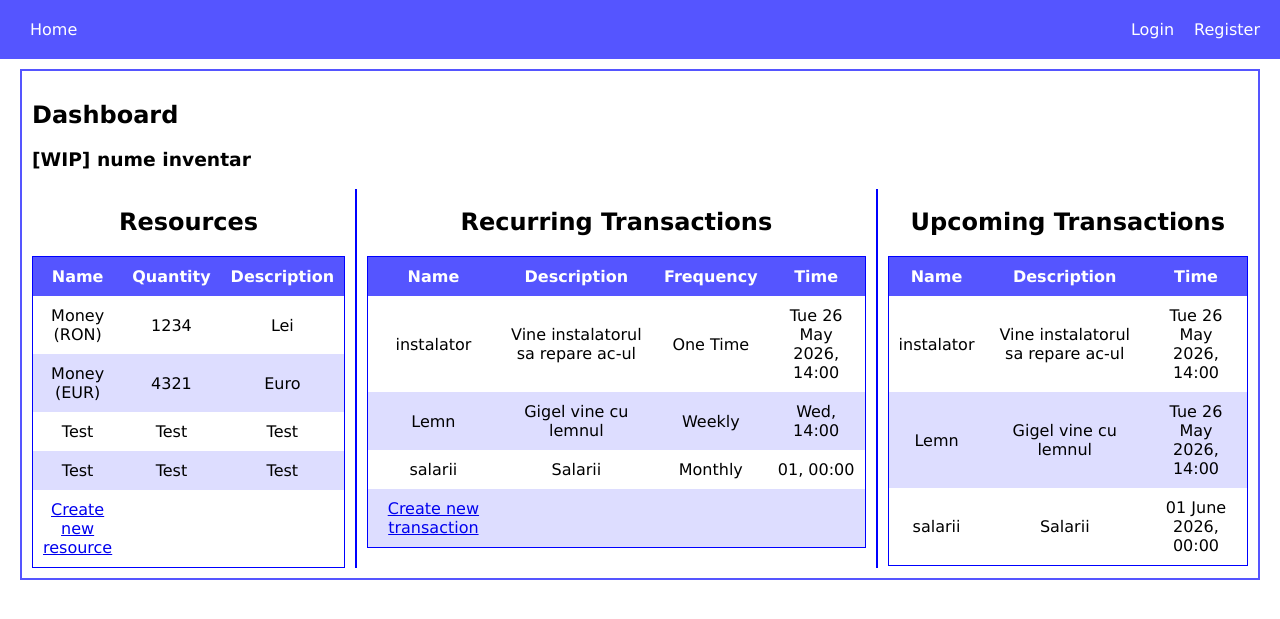
After one commit to Gheal06/resource-web-planner, a PHP site: page /app/views/inventory_view.php in a window 1280 px wide. The commit adds this page. Shown: the top 619 px of the page. Run offline with PHP 8.4, Linux system fonts and the light colour scheme; data that the repository does not hold is empty.

Commit message:
inventory_view

```diff
--- /dev/null
+++ b/php_dir/app/views/inventory_view.php
@@ -0,0 +1,12 @@
+<?php require_once __DIR__ . '/../../header.php'; ?>
+<div class="container full">
+    <h2>Dashboard</h2>
+    <h3>[WIP] nume inventar</h3>
+    <div class="split-container3 centerX">
+    <?php require_once __DIR__ . '/resources_view.php'; ?>
+    <?php require_once __DIR__ . '/transactions_view.php'; ?>
+    <?php require_once __DIR__ . '/upcoming_transactions.php'; ?>
+    </div>
+</div>
+    <!-- <p><a href="index.php?action=logout">Logout</a></p> -->
+<?php require_once __DIR__ . '/../../footer.php'; ?>
--- /dev/null
+++ b/php_dir/app/views/resources_view.php
@@ -0,0 +1,44 @@
+<div class="split-container3-l center-conent">
+<h2 class="center-content">Resources</h2>
+<table id="resource-table">
+    <thead>
+        <tr>
+            <th>Name</th>
+            <th>Quantity</th>
+            <th>Description</th>
+        </tr>
+    </thead>
+    <tbody>
+    <tr>
+        <td>Money (RON)</td>
+        <td>1234</td>
+        <td>Lei</td>
+    </tr>
+    <tr>
+        <td>Money (EUR)</td>
+        <td>4321</td>
+        <td>Euro</td>
+    </tr>
+
+    <tr>
+        <td>Test</td>
+        <td>Test</td>
+        <td>Test</td>
+    </tr>
+
+    <tr>
+        <td>Test</td>
+        <td>Test</td>
+        <td>Test</td>
+    </tr>
+
+    <tr>
+        <td><a href="index.php?action=create-resource">Create new resource</a></td>
+        <!-- de pus id-ul inventory-ului in linkul de mai sus -->
+
+        <td></td>
+        <td></td>
+    </tr>
+    </tbody>
+</table>
+</div>
--- /dev/null
+++ b/php_dir/app/views/transactions_view.php
@@ -0,0 +1,40 @@
+<div class="split-container3-m center-conent">
+<h2 class="center-content">Recurring Transactions</h2>
+<table id="transaction-table">
+    <thead>
+        <tr>
+            <th>Name</th>
+            <th>Description</th>
+            <th>Frequency</th>
+            <th>Time</th>
+        </tr>
+    </thead>
+    <tbody>
+    <tr>
+        <td>instalator</td>
+        <td>Vine instalatorul sa repare ac-ul</td>
+        <td>One Time</td>
+        <td>Tue 26 May 2026, 14:00</td>
+    </tr>
+    <tr>
+        <td>Lemn</td>
+        <td>Gigel vine cu lemnul</td>
+        <td>Weekly</td>
+        <td>Wed, 14:00</td>
+    </tr>
+    <tr>
+        <td>salarii</td>
+        <td>Salarii</td>
+        <td>Monthly</td>
+        <td>01, 00:00</td>
+    </tr>
+    <tr>
+        <td><a href="index.php?action=create-transaction">Create new transaction</a></td>
+        <!-- de pus id-ul inventory-ului in linkul de mai sus -->
+        <td></td>
+        <td></td>
+        <td></td>
+    </tr>
+    </tbody>
+</table>
+</div>
--- /dev/null
+++ b/php_dir/app/views/upcoming_transactions.php
@@ -0,0 +1,30 @@
+<div class="split-container3-r center-conent">
+    <h2 class="center-content">Upcoming Transactions</h2>
+    <table id="upcoming-transactions-table">
+        <thead>
+            <tr>
+                <th>Name</th>
+                <th>Description</th>
+                <th>Time</th>
+            </tr>
+        </thead>
+        <tbody>
+        <tr>
+            <td>instalator</td>
+            <td>Vine instalatorul sa repare ac-ul</td>
+            <td>Tue 26 May 2026, 14:00</td>
+        </tr>
+        <tr>
+            <td>Lemn</td>
+            <td>Gigel vine cu lemnul</td>
+            <td>Tue 26 May 2026, 14:00</td>
+        </tr>
+        <tr>
+            <td>salarii</td>
+            <td>Salarii</td>
+            <td>01 June 2026, 00:00</td>
+        </tr>
+        <!-- de inserat toate tranzactiile upcoming-->
+        </tbody>
+    </table>
+</div>
--- a/php_dir/index.css
+++ b/php_dir/index.css
@@ -102,10 +102,7 @@ td, th{
     padding: 10px;
     /*background-color: #0000FF;*/
 }
-/*thead{
-    background-color: #5555FF;
-}*/
-#inventory-table{
+table{
     border-collapse: collapse;
     width: 100%;
     border: 1px #0000FF solid;
@@ -123,3 +120,28 @@ thead tr{
     background-color: #5555FF;
     color: white;
 }
+
+.split-container3{
+    width: 100%;
+    display: flex;
+}
+.centerX{
+    margin-left: auto;
+    margin-right: auto;
+}
+.split-container3-l{
+    padding-right:10px;
+}
+.split-container3-m{
+    border-left: 2px #0000FF solid;
+    padding-left: 10px;
+    border-right: 2px #0000FF solid;
+    padding-right: 10px;
+}
+.split-container3-r{
+    padding-left:10px;
+}
+.center-content{
+    display: flex;
+    justify-content: center;
+}
```
